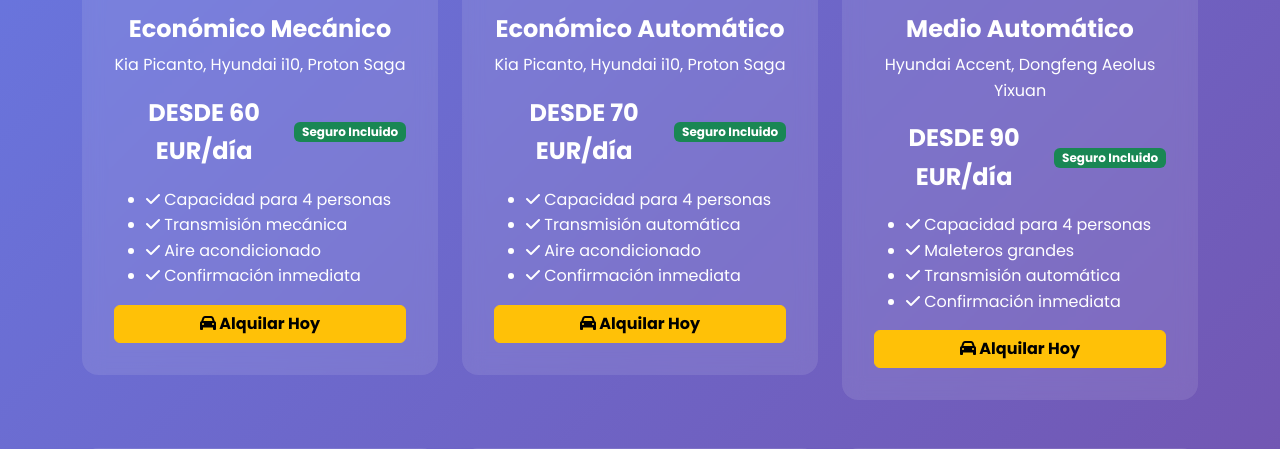
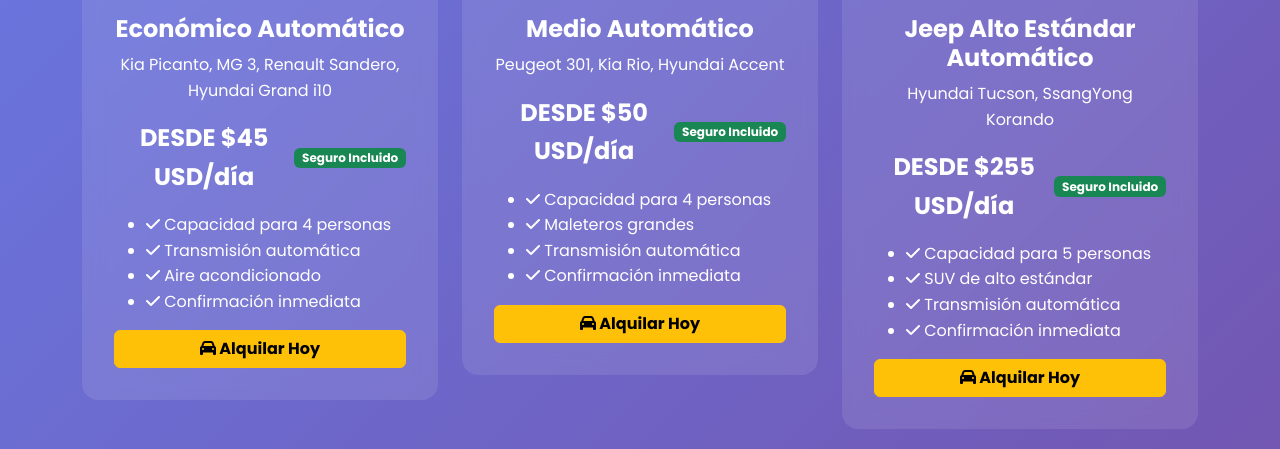
Before and after one commit to landerlopez1992-cyber/cubalink23-backend, a Flask app: page / in a window 1280 px wide. Shown: the part 2079-2528 px from the top of the page. Run offline with Flask 3, Linux system fonts and the light colour scheme.

Commit message:
🚀 Actualizar: Precios en USD y imágenes reales de autos de Transtur

```diff
--- a/templates/index.html
+++ b/templates/index.html
@@ -406,42 +406,20 @@
         <div class="container">
             <div class="row text-center mb-5">
                 <div class="col-lg-8 mx-auto">
-                    <h2 class="display-4 fw-bold">Renta de Carros desde 60 EUR por día</h2>
+                    <h2 class="display-4 fw-bold">Renta de Carros desde $45 USD por día</h2>
                     <p class="lead">Confirmación inmediata + Seguro incluido - Información oficial de Transtur</p>
                 </div>
             </div>
             <div class="row g-4">
                 <div class="col-lg-4 col-md-6">
                     <div class="car-card" style="background: rgba(255,255,255,0.1); border-radius: 16px; padding: 2rem; backdrop-filter: blur(10px); text-align: center;">
-                        <img src="https://www.rentcarcuba.com/images/cars/economico-mecanico.jpg"
-                             alt="Económico Mecánico - Kia Picanto" class="img-fluid rounded-3 mb-3" style="height: 200px; object-fit: cover;"
+                        <img src="https://www.rentcarcuba.com/images/cars/kia-picanto.jpg"
+                             alt="Económico Automático - Kia Picanto" class="img-fluid rounded-3 mb-3" style="height: 200px; object-fit: cover;"
                              onerror="this.src='https://images.unsplash.com/photo-1549317661-bd32c8ce0db2?ixlib=rb-4.0.3&auto=format&fit=crop&w=400&q=80'">
-                        <h4 class="fw-bold">Económico Mecánico</h4>
-                        <p class="mb-3">Kia Picanto, Hyundai i10, Proton Saga</p>
+                        <h4 class="fw-bold">Económico Automático</h4>
+                        <p class="mb-3">Kia Picanto, MG 3, Renault Sandero, Hyundai Grand i10</p>
                         <div class="d-flex justify-content-between align-items-center mb-3">
-                            <span class="fw-bold fs-4">DESDE 60 EUR/día</span>
-                            <span class="badge bg-success">Seguro Incluido</span>
-                        </div>
-                        <ul class="text-start mb-3">
-                            <li><i class="fas fa-check"></i> Capacidad para 4 personas</li>
-                            <li><i class="fas fa-check"></i> Transmisión mecánica</li>
-                            <li><i class="fas fa-check"></i> Aire acondicionado</li>
-                            <li><i class="fas fa-check"></i> Confirmación inmediata</li>
-                        </ul>
-                        <button class="btn btn-warning w-100 fw-bold">
-                            <i class="fas fa-car"></i> Alquilar Hoy
-                        </button>
-                    </div>
-                </div>
-                <div class="col-lg-4 col-md-6">
-                    <div class="car-card" style="background: rgba(255,255,255,0.1); border-radius: 16px; padding: 2rem; backdrop-filter: blur(10px); text-align: center;">
-                        <img src="https://www.rentcarcuba.com/images/cars/economico-automatico.jpg"
-                             alt="Económico Automático - Hyundai i10" class="img-fluid rounded-3 mb-3" style="height: 200px; object-fit: cover;"
-                             onerror="this.src='https://images.unsplash.com/photo-1552519507-da3b142c6e3d?ixlib=rb-4.0.3&auto=format&fit=crop&w=400&q=80'">
-                        <h4 class="fw-bold">Económico Automático</h4>
-                        <p class="mb-3">Kia Picanto, Hyundai i10, Proton Saga</p>
-                        <div class="d-flex justify-content-between align-items-center mb-3">
-                            <span class="fw-bold fs-4">DESDE 70 EUR/día</span>
+                            <span class="fw-bold fs-4">DESDE $45 USD/día</span>
                             <span class="badge bg-success">Seguro Incluido</span>
                         </div>
                         <ul class="text-start mb-3">
@@ -457,13 +435,13 @@
                 </div>
                 <div class="col-lg-4 col-md-6">
                     <div class="car-card" style="background: rgba(255,255,255,0.1); border-radius: 16px; padding: 2rem; backdrop-filter: blur(10px); text-align: center;">
-                        <img src="https://www.rentcarcuba.com/images/cars/medio-automatico.jpg"
-                             alt="Medio Automático - Hyundai Accent" class="img-fluid rounded-3 mb-3" style="height: 200px; object-fit: cover;"
-                             onerror="this.src='https://images.unsplash.com/photo-1563720223185-11003d516935?ixlib=rb-4.0.3&auto=format&fit=crop&w=400&q=80'">
+                        <img src="https://www.rentcarcuba.com/images/cars/renault-sandero.jpg"
+                             alt="Medio Automático - Renault Sandero" class="img-fluid rounded-3 mb-3" style="height: 200px; object-fit: cover;"
+                             onerror="this.src='https://images.unsplash.com/photo-1552519507-da3b142c6e3d?ixlib=rb-4.0.3&auto=format&fit=crop&w=400&q=80'">
                         <h4 class="fw-bold">Medio Automático</h4>
-                        <p class="mb-3">Hyundai Accent, Dongfeng Aeolus Yixuan</p>
+                        <p class="mb-3">Peugeot 301, Kia Rio, Hyundai Accent</p>
                         <div class="d-flex justify-content-between align-items-center mb-3">
-                            <span class="fw-bold fs-4">DESDE 90 EUR/día</span>
+                            <span class="fw-bold fs-4">DESDE $50 USD/día</span>
                             <span class="badge bg-success">Seguro Incluido</span>
                         </div>
                         <ul class="text-start mb-3">
@@ -477,22 +455,20 @@
                         </button>
                     </div>
                 </div>
-            </div>
-            <div class="row g-4 mt-4">
                 <div class="col-lg-4 col-md-6">
                     <div class="car-card" style="background: rgba(255,255,255,0.1); border-radius: 16px; padding: 2rem; backdrop-filter: blur(10px); text-align: center;">
-                        <img src="https://www.rentcarcuba.com/images/cars/alto-estandar.jpg"
-                             alt="Alto Estándar D Automático - Hyundai Elantra" class="img-fluid rounded-3 mb-3" style="height: 200px; object-fit: cover;"
-                             onerror="this.src='https://images.unsplash.com/photo-1549317661-bd32c8ce0db2?ixlib=rb-4.0.3&auto=format&fit=crop&w=400&q=80'">
-                        <h4 class="fw-bold">Alto Estándar D Automático</h4>
-                        <p class="mb-3">Hyundai Elantra</p>
+                        <img src="https://www.rentcarcuba.com/images/cars/kia-rio.jpg"
+                             alt="Jeep Alto Estándar Automático - Kia Rio" class="img-fluid rounded-3 mb-3" style="height: 200px; object-fit: cover;"
+                             onerror="this.src='https://images.unsplash.com/photo-1563720223185-11003d516935?ixlib=rb-4.0.3&auto=format&fit=crop&w=400&q=80'">
+                        <h4 class="fw-bold">Jeep Alto Estándar Automático</h4>
+                        <p class="mb-3">Hyundai Tucson, SsangYong Korando</p>
                         <div class="d-flex justify-content-between align-items-center mb-3">
-                            <span class="fw-bold fs-4">DESDE 150 EUR/día</span>
+                            <span class="fw-bold fs-4">DESDE $255 USD/día</span>
                             <span class="badge bg-success">Seguro Incluido</span>
                         </div>
                         <ul class="text-start mb-3">
                             <li><i class="fas fa-check"></i> Capacidad para 5 personas</li>
-                            <li><i class="fas fa-check"></i> Máximo nivel de comodidad</li>
+                            <li><i class="fas fa-check"></i> SUV de alto estándar</li>
                             <li><i class="fas fa-check"></i> Transmisión automática</li>
                             <li><i class="fas fa-check"></i> Confirmación inmediata</li>
                         </ul>
@@ -501,43 +477,23 @@
                         </button>
                     </div>
                 </div>
-                <div class="col-lg-4 col-md-6">
+            </div>
+            <div class="row g-4 mt-4">
+                <div class="col-lg-6 col-md-6">
                     <div class="car-card" style="background: rgba(255,255,255,0.1); border-radius: 16px; padding: 2rem; backdrop-filter: blur(10px); text-align: center;">
-                        <img src="https://www.rentcarcuba.com/images/cars/premium-automatico.jpg"
-                             alt="Premium Automático - DongFeng SHINEMAX" class="img-fluid rounded-3 mb-3" style="height: 200px; object-fit: cover;"
-                             onerror="this.src='https://images.unsplash.com/photo-1552519507-da3b142c6e3d?ixlib=rb-4.0.3&auto=format&fit=crop&w=400&q=80'">
-                        <h4 class="fw-bold">Premium Automático</h4>
-                        <p class="mb-3">DongFeng SHINEMAX, DongFeng HUGE HÍBRIDO</p>
+                        <img src="https://www.rentcarcuba.com/images/cars/maxus-g10.jpg"
+                             alt="Van Automática - Maxus G10" class="img-fluid rounded-3 mb-3" style="height: 200px; object-fit: cover;"
+                             onerror="this.src='https://images.unsplash.com/photo-1563720223185-11003d516935?ixlib=rb-4.0.3&auto=format&fit=crop&w=400&q=80'">
+                        <h4 class="fw-bold">Van Automática</h4>
+                        <p class="mb-3">Maxus G10, Hyundai TQ</p>
                         <div class="d-flex justify-content-between align-items-center mb-3">
-                            <span class="fw-bold fs-4">DESDE 175 EUR/día</span>
+                            <span class="fw-bold fs-4">DESDE $241 USD/día</span>
                             <span class="badge bg-success">Seguro Incluido</span>
                         </div>
                         <ul class="text-start mb-3">
-                            <li><i class="fas fa-check"></i> Autos de lujo automáticos</li>
-                            <li><i class="fas fa-check"></i> Máxima comodidad</li>
+                            <li><i class="fas fa-check"></i> Capacidad para 7-9 personas</li>
+                            <li><i class="fas fa-check"></i> Ideal para grupos grandes</li>
                             <li><i class="fas fa-check"></i> Transmisión automática</li>
-                            <li><i class="fas fa-check"></i> Confirmación inmediata</li>
-                        </ul>
-                        <button class="btn btn-warning w-100 fw-bold">
-                            <i class="fas fa-car"></i> Alquilar Hoy
-                        </button>
-                    </div>
-                </div>
-                <div class="col-lg-4 col-md-6">
-                    <div class="car-card" style="background: rgba(255,255,255,0.1); border-radius: 16px; padding: 2rem; backdrop-filter: blur(10px); text-align: center;">
-                        <img src="https://www.rentcarcuba.com/images/cars/lujo-f-automatico.jpg"
-                             alt="Lujo F Automático - Mercedes Benz E200" class="img-fluid rounded-3 mb-3" style="height: 200px; object-fit: cover;"
-                             onerror="this.src='https://images.unsplash.com/photo-1563720223185-11003d516935?ixlib=rb-4.0.3&auto=format&fit=crop&w=400&q=80'">
-                        <h4 class="fw-bold">Lujo F Automático</h4>
-                        <p class="mb-3">Mercedes Benz E200</p>
-                        <div class="d-flex justify-content-between align-items-center mb-3">
-                            <span class="fw-bold fs-4">DESDE 255 EUR/día</span>
-                            <span class="badge bg-success">Seguro Incluido</span>
-                        </div>
-                        <ul class="text-start mb-3">
-                            <li><i class="fas fa-check"></i> Capacidad para 5 personas</li>
-                            <li><i class="fas fa-check"></i> Tecnología de vanguardia</li>
-                            <li><i class="fas fa-check"></i> Rendimiento superior</li>
                             <li><i class="fas fa-check"></i> Confirmación inmediata</li>
                         </ul>
                         <button class="btn btn-warning w-100 fw-bold">
```
